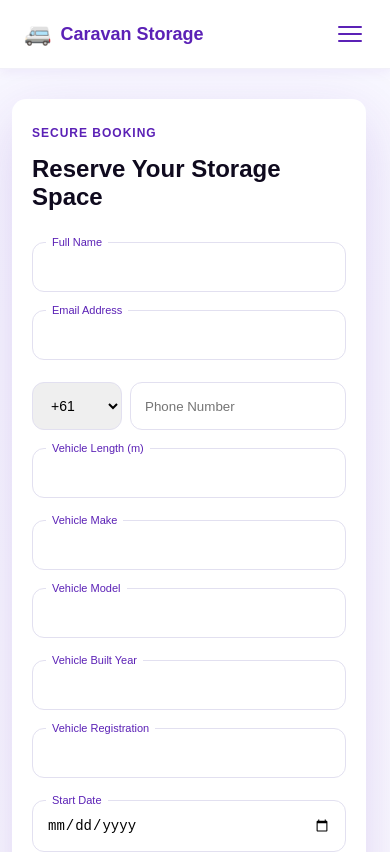
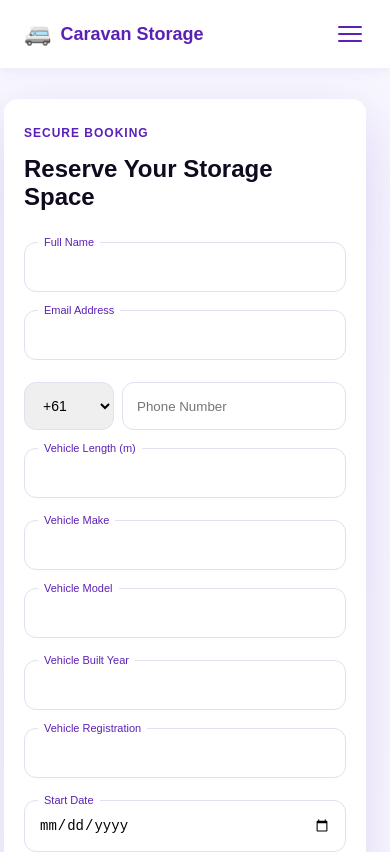
Before and after one commit to Aniketpundir/caravans, a React (Vite) app: page /book-online/reserve-section in a window 390 px wide. Shown: the top 852 px of the page. Built offline with nearby package versions, Linux system fonts and the light colour scheme.

Commit message:
Fix some css issue

```diff
--- a/src/Components/ReserveSection/ReserveSection.css
+++ b/src/Components/ReserveSection/ReserveSection.css
@@ -268,6 +268,6 @@
 
 @media (max-width: 550px) {
     .premium-card {
-        margin-left: -12px;
+        margin-left: -20px;
     }
 }
```
